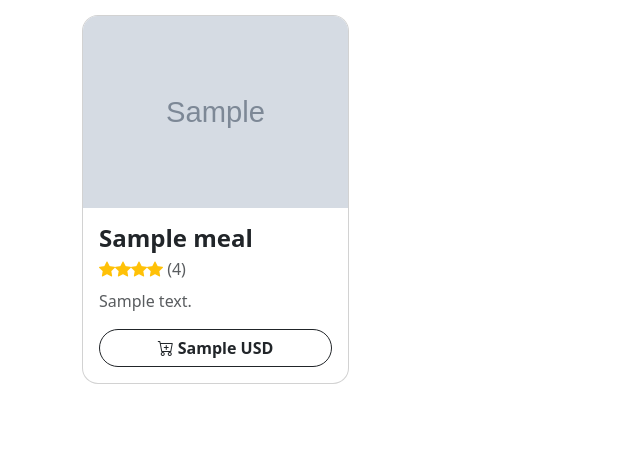
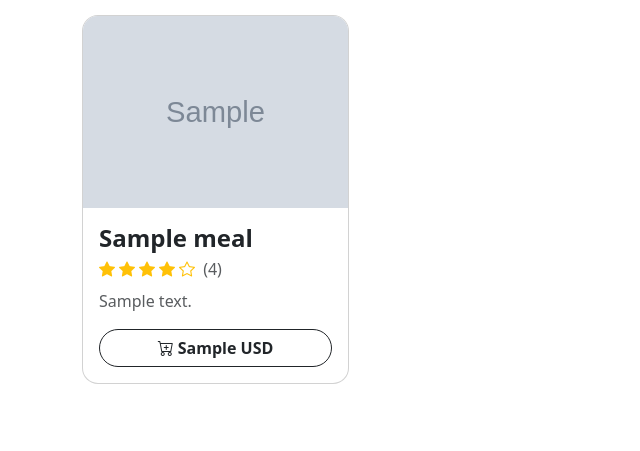
Before and after one commit to bombasztikus/Vizsgaremek, a Flask app: page / in a window 1280 px wide. Shown: the part 173-624 px from the top of the page, without its empty margins (0-640 px from the left). Run offline with Flask 3, Linux system fonts and the light colour scheme; tables that the repository leaves empty hold one stand-in row (values such as "Sample post"); grey boxes marked "Sample" are stand-in pictures.

Commit message:
kaja csillagok redesign

```diff
--- a/src/templates/index.html
+++ b/src/templates/index.html
@@ -7,15 +7,16 @@
     <h1 class="display-3 fw-bold">Étlap</h1>
     <hr>
 </header>
-<section class="row g-3">
+<section class="row g-3 row-cols-4">
     {% for meal in meals %}
     <div class="col col-3">
         <article class="card h-100 rounded-4 overflow-hidden">
             <img src="{{ meal.image_url }}" class="card-img-top h-10" alt="{{ meal.name }} illusztrációja">
             <div class="card-body d-flex flex-column">
                 <h5 class="card-title fw-bolder fs-4">{{ meal.name }}</h5>
-                <p class="card-subtitle text-body-secondary">
-                    {% for star in range(meal.stars) %}<i class="bi bi-star-fill text-warning"></i>{% endfor %} ({{ meal.stars }})
+                <p class="card-subtitle">
+                    {% for star in range(meal.stars) %}<i class="bi bi-star-fill text-warning me-1"></i>{% endfor %}{% for star in range(5 - meal.stars) %}<i class="bi bi-star text-warning me-1"></i>{% endfor %}
+                    <span class="text-body-secondary">({{ meal.stars }})</span>
                 </p>
                 <p class="card-text text-body-secondary mt-2">{{ meal.description or "Ennek az ételnek vagy italnak nincs leírása, de biztosan nagyon finom." }}</p>
                 <a href="#" class="btn btn-outline-dark fw-bold w-100 mt-auto rounded-pill"><i class="bi bi-cart-plus"></i> {{ meal.price }} {{ meal.currency }}</a>
```
